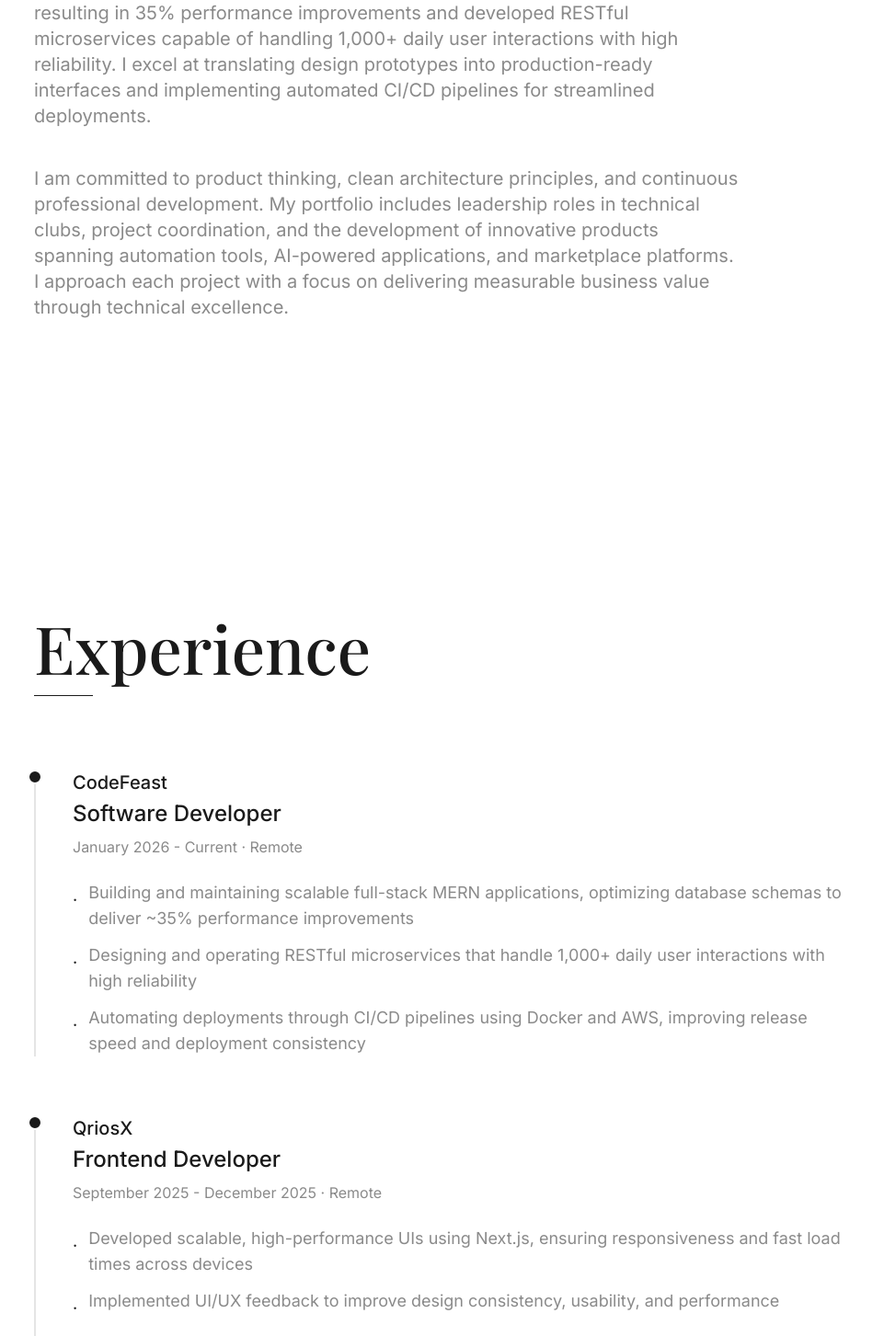
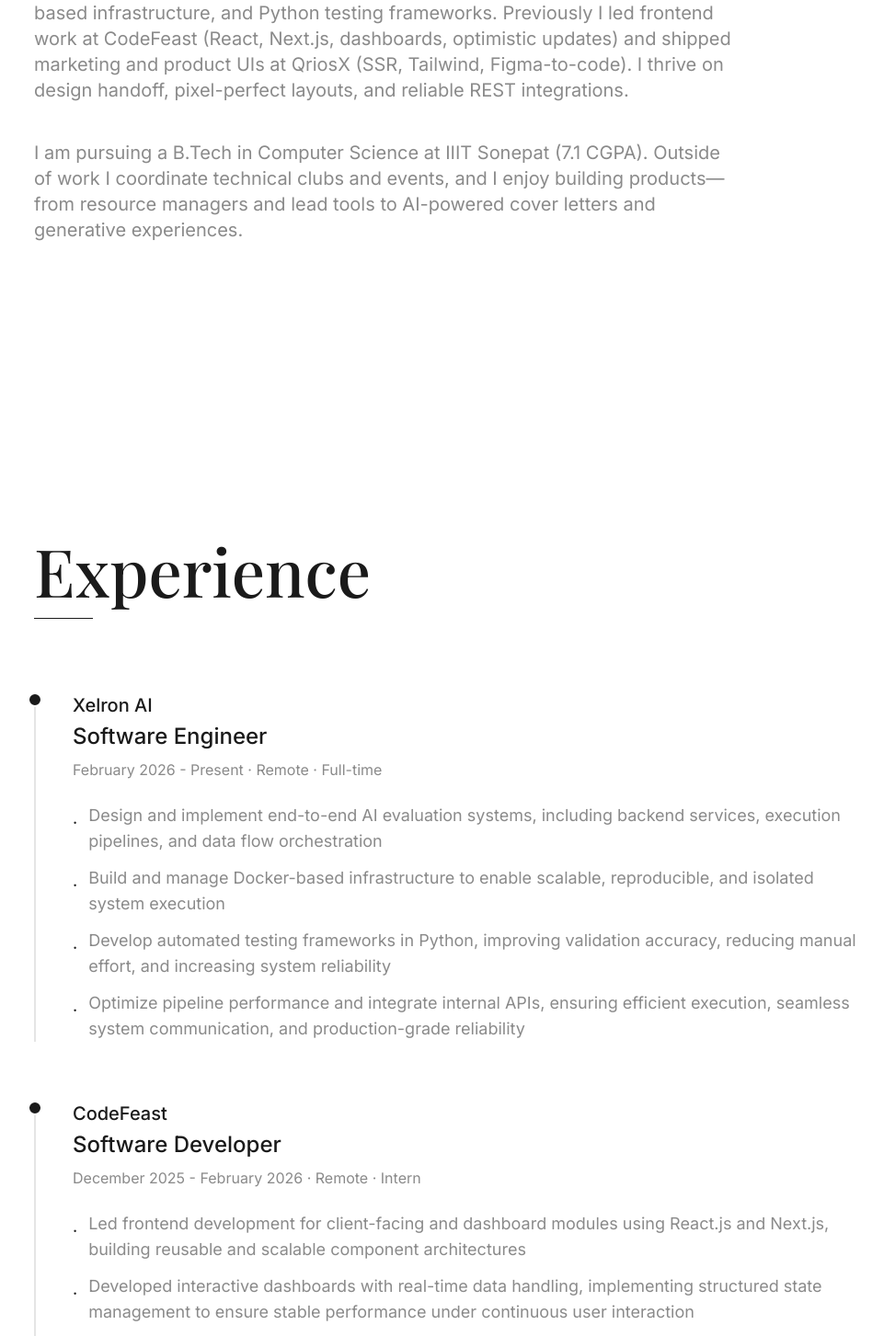
Before and after one commit to Rohitchand-01/portfolio, a React (Vite) app: page / in a window 1280 px wide. Shown: the part 1337-2790 px from the top of the page at 92% size, without its empty margins (27-988 px from the left). Built offline with nearby package versions, Linux system fonts and the light colour scheme.

Commit message:
updated experience section

```diff
--- a/index.html
+++ b/index.html
@@ -4,24 +4,24 @@
         <meta charset="UTF-8" />
         <meta name="viewport" content="width=device-width, initial-scale=1.0" />
 
-        <title>Rohit Chand - Software Developer | Software Engineer Portfolio</title>
-        <meta name="description" content="Rohit Chand is a full-stack developer and software engineer specializing in MERN stack, React, Next.js, Node.js, and modern web technologies. Currently working at CodeFeast, building scalable applications with 50+ projects completed." />
-        <meta name="keywords" content="Rohit Chand, Full-Stack Developer, Software Engineer, React Developer, Next.js Developer, MERN Stack, Node.js, Web Developer, Frontend Developer, Backend Developer, Portfolio, IIIT Sonepat, CodeFeast, Software Developer India" />
+        <title>Rohit Chand - Software Engineer | Portfolio</title>
+        <meta name="description" content="Rohit Chand is a Software Engineer in Delhi, India. Building scalable web apps with React, Next.js, Node.js, and modern databases. Experience at Xelron AI, CodeFeast, and QriosX." />
+        <meta name="keywords" content="Rohit Chand, Software Engineer, Full-Stack Developer, React, Next.js, Node.js, Xelron AI, Delhi, IIIT Sonepat, Portfolio" />
         <meta name="author" content="Rohit Chand" />
         <meta name="robots" content="index, follow, max-image-preview:large, max-snippet:-1, max-video-preview:-1" />
         <link rel="canonical" href="https://rohitchand.dev" />
         <link rel="sitemap" type="application/xml" href="/sitemap.xml" />
 
         <meta property="og:type" content="website" />
-        <meta property="og:title" content="Rohit Chand - Full-Stack Developer | Software Engineer Portfolio" />
-        <meta property="og:description" content="Full-stack developer specializing in MERN stack, React, Next.js, and modern web technologies. Building scalable applications with 50+ projects completed." />
+        <meta property="og:title" content="Rohit Chand - Software Engineer | Portfolio" />
+        <meta property="og:description" content="Software Engineer building scalable web applications with React, Next.js, Node.js, and modern databases." />
         <meta property="og:url" content="https://rohitchand.dev" />
         <meta property="og:site_name" content="Rohit Chand Portfolio" />
         <meta property="og:locale" content="en_US" />
 
         <meta name="twitter:card" content="summary_large_image" />
-        <meta name="twitter:title" content="Rohit Chand - Full-Stack Developer Portfolio" />
-        <meta name="twitter:description" content="Full-stack developer specializing in MERN stack, React, Next.js, and modern web technologies." />
+        <meta name="twitter:title" content="Rohit Chand - Software Engineer" />
+        <meta name="twitter:description" content="Software Engineer · React, Next.js, Node.js · Delhi, India" />
 
         <meta name="theme-color" content="#fafafa" />
         <meta name="msapplication-TileColor" content="#1a1a1a" />
--- a/src/components/AboutMe.jsx
+++ b/src/components/AboutMe.jsx
@@ -20,19 +20,19 @@ const AboutMe = () => {
                 <div className="max-w-3xl space-y-6 md:space-y-8 lg:space-y-10 px-5 md:px-0">
                     <Div>
                         <p className="text-base md:text-lg lg:text-xl text-gray leading-relaxed">
-                            I am Rohit Chand, a Software Developer specializing in full-stack development with a focus on building scalable, high-performance applications. Currently serving as a Software Developer at CodeFeast, I combine technical expertise with practical industry experience to deliver robust solutions.
+                            I am Rohit Chand, a Software Engineer based in Delhi, India. I build scalable web applications and backend systems using React.js, Next.js, Node.js, and modern databases—strong in modular architectures, performance tuning, and real-time data workflows. I work across the stack on API design, system integration, and production-ready features in fast-paced environments.
                         </p>
                     </Div>
 
                     <Div>
                         <p className="text-base md:text-lg lg:text-xl text-gray leading-relaxed">
-                            My expertise encompasses the MERN stack, microservices architecture, and performance optimization. I have successfully optimized database schemas resulting in 35% performance improvements and developed RESTful microservices capable of handling 1,000+ daily user interactions with high reliability. I excel at translating design prototypes into production-ready interfaces and implementing automated CI/CD pipelines for streamlined deployments.
+                            Currently at Xelron AI, I design and implement AI evaluation systems, Docker-based infrastructure, and Python testing frameworks. Previously I led frontend work at CodeFeast (React, Next.js, dashboards, optimistic updates) and shipped marketing and product UIs at QriosX (SSR, Tailwind, Figma-to-code). I thrive on design handoff, pixel-perfect layouts, and reliable REST integrations.
                         </p>
                     </Div>
 
                     <Div>
                         <p className="text-base md:text-lg lg:text-xl text-gray leading-relaxed">
-                            I am committed to product thinking, clean architecture principles, and continuous professional development. My portfolio includes leadership roles in technical clubs, project coordination, and the development of innovative products spanning automation tools, AI-powered applications, and marketplace platforms. I approach each project with a focus on delivering measurable business value through technical excellence.
+                            I am pursuing a B.Tech in Computer Science at IIIT Sonepat (7.1 CGPA). Outside of work I coordinate technical clubs and events, and I enjoy building products—from resource managers and lead tools to AI-powered cover letters and generative experiences.
                         </p>
                     </Div>
                 </div>
--- a/src/components/SEO.jsx
+++ b/src/components/SEO.jsx
@@ -7,7 +7,7 @@ const SEO = () => {
       "@context": "https://schema.org",
       "@type": "Person",
       "name": "Rohit Chand",
-      "jobTitle": "Full-Stack Developer",
+      "jobTitle": "Software Engineer",
       "url": "https://rohitchand.dev",
       "email": "rohitchand.work@gmail.com",
       "telephone": "+91-9958896911",
@@ -41,13 +41,13 @@ const SEO = () => {
       ],
       "worksFor": {
         "@type": "Organization",
-        "name": "CodeFeast"
+        "name": "Xelron AI"
       },
       "sameAs": [
-        "https://github.com/rohitchand",
-        "https://linkedin.com/in/rohitchand"
+        "https://github.com/Rohitchand-01",
+        "https://www.linkedin.com/in/rohitchand01/"
       ],
-      "description": "Full-stack developer specializing in MERN stack, React, Next.js, and modern web technologies. Building scalable applications with 50+ projects completed."
+      "description": "Software Engineer building scalable web applications and backend systems with React.js, Next.js, Node.js, and modern databases. Experience in AI evaluation systems, dashboards, and production-ready features."
     };
 
     const portfolioData = {
@@ -74,7 +74,7 @@ const SEO = () => {
         "@type": "Person",
         "name": "Rohit Chand"
       },
-      "description": "Full-stack developer portfolio showcasing projects, skills, and experience"
+      "description": "Software engineer portfolio showcasing projects, skills, and experience"
     };
 
     const projectItems = projects.map(project => ({
--- a/src/components/Skills.jsx
+++ b/src/components/Skills.jsx
@@ -51,7 +51,7 @@ const Skills = () => {
             <div className="w-16 h-px bg-black"></div>
           </Div>
 
-          <div className='grid grid-cols-1 md:grid-cols-2 lg:grid-cols-3 gap-x-6 md:gap-x-8 lg:gap-x-12 xl:gap-x-16 gap-y-8 md:gap-y-12 lg:gap-y-16 px-5 md:px-0'>
+          <div className='grid grid-cols-1 md:grid-cols-2 gap-x-6 md:gap-x-8 lg:gap-x-12 xl:gap-x-16 gap-y-8 md:gap-y-12 lg:gap-y-16 px-5 md:px-0'>
             {skillCategories.map((category, index) => (
               <Div key={index} className="space-y-4 md:space-y-5">
                 <h4 className="text-sm md:text-base lg:text-lg font-medium text-black tracking-tight">
--- a/src/data.js
+++ b/src/data.js
@@ -30,7 +30,7 @@ export const projects = [
     image: p1,
     tags: ["fullstack", "website"],
     link: "https://linksaver.in",
-    description: "A bookmarking and link organization platform designed to help users efficiently save, categorize, and search links and resources. Supports nested collections, tag-based search, multi-profile organization with drag and drop features & Google OAuth 2 authentication.",
+    description: "A high-performance resource manager with nested folders, drag-and-drop organization, treemap visualization, notes, and Chrome extension support—built with React and Go, plus OAuth and multi-profile workflows.",
     tech: ["Bun", "React", "Redux", "PostgreSQL", "GoLang", "Docker", "JWT"]
   },
   {
@@ -38,7 +38,7 @@ export const projects = [
     image: p2,
     tags: ["fullstack", "website"],
     link: "https://cognize.live/",
-    description: "A CRM application for freelancers with lead management, centralized storage, scraper-integrated APIs (<200ms latency), and a drag-and-drop UI for streamlined workflow management.",
+    description: "A lightweight lead-management tool with auto-summaries and lifecycle tagging to streamline sales processes, plus scraper-integrated APIs and a drag-and-drop UI.",
     tech: ["Bun.js", "TypeScript", "Next.js", "Zustand", "GoLang", "PostgreSQL", "AWS"]
   },
   {
@@ -54,7 +54,7 @@ export const projects = [
     image: p4,
     tags: ["ai", "fullstack", "website"],
     link: "https://customcv.vercel.app/",
-    description: "An AI-powered tool to create personalized cover letters tailored to each job application. Built with scalable class-based architecture.",
+    description: "An AI-powered web app that generates personalized, job-specific cover letters from user profiles and job descriptions—built with scalable class-based architecture.",
     tech: ["TypeScript", "MongoDB", "Node.js", "Express", "Flask", "AWS", "Framer"]
   },
   {
@@ -101,50 +101,62 @@ export const achievements = [
 export const experiences = [
   {
     id: 1,
-    company: "CodeFeast",
-    role: "Software Developer",
-    period: "January 2026 - Current",
-    location: "Remote",
+    company: "Xelron AI",
+    role: "Software Engineer",
+    period: "February 2026 - Present",
+    location: "Remote · Full-time",
     achievements: [
-      "Building and maintaining scalable full-stack MERN applications, optimizing database schemas to deliver ~35% performance improvements",
-      "Designing and operating RESTful microservices that handle 1,000+ daily user interactions with high reliability",
-      "Automating deployments through CI/CD pipelines using Docker and AWS, improving release speed and deployment consistency"
+      "Design and implement end-to-end AI evaluation systems, including backend services, execution pipelines, and data flow orchestration",
+      "Build and manage Docker-based infrastructure to enable scalable, reproducible, and isolated system execution",
+      "Develop automated testing frameworks in Python, improving validation accuracy, reducing manual effort, and increasing system reliability",
+      "Optimize pipeline performance and integrate internal APIs, ensuring efficient execution, seamless system communication, and production-grade reliability"
     ]
   },
   {
     id: 2,
+    company: "CodeFeast",
+    role: "Software Developer",
+    period: "December 2025 - February 2026",
+    location: "Remote · Intern",
+    achievements: [
+      "Led frontend development for client-facing and dashboard modules using React.js and Next.js, building reusable and scalable component architectures",
+      "Developed interactive dashboards with real-time data handling, implementing structured state management to ensure stable performance under continuous user interaction",
+      "Optimized rendering performance through memoization, component splitting, and efficient state updates, improving UI responsiveness across core workflows",
+      "Integrated REST APIs with proper error handling, loading states, and optimistic updates to enhance user experience",
+      "Collaborated with backend and design teams to ensure API alignment, UI consistency, and maintainable frontend architecture across projects"
+    ]
+  },
+  {
+    id: 3,
     company: "QriosX",
     role: "Frontend Developer",
-    period: "September 2025 - December 2025",
-    location: "Remote",
+    period: "September 2025 - November 2025",
+    location: "Remote · Intern",
     achievements: [
-      "Developed scalable, high-performance UIs using Next.js, ensuring responsiveness and fast load times across devices",
-      "Implemented UI/UX feedback to improve design consistency, usability, and performance",
-      "Collaborated with design team to translate Figma prototypes into pixel-perfect, functional interfaces"
+      "Developed the marketing landing page using Next.js, leveraging SSR and optimized routing for improved SEO and faster initial load performance",
+      "Built and maintained the core product dashboard using React.js, implementing reusable components and modular architecture for scalability",
+      "Converted Figma designs into pixel-perfect, fully responsive interfaces using Tailwind CSS with strict attention to spacing, typography, and layout consistency",
+      "Integrated REST APIs with proper loading states, error handling, and efficient state management to ensure smooth user interaction across the application"
     ]
   }
 ];
 
 export const skillCategories = [
   {
-    category: "Programming & Development",
-    skills: ["JavaScript", "TypeScript", "Python", "C", "C++"]
+    category: "Software Development",
+    skills: ["React.js", "Next.js", "JavaScript (ES6+)", "TypeScript", "Node.js", "Express.js", "REST APIs", "MongoDB", "PostgreSQL", "MySQL", "Prisma", "Zustand", "Redux", "Tailwind CSS", "SCSS", "Optimistic UI Rendering", "Data Structures & Algorithms"]
   },
   {
-    category: "Frontend",
-    skills: ["React.js", "Next.js", "Redux", "Vite", "TailwindCSS", "Zustand", "SCSS", "Optimistic Rendering"]
+    category: "Design-to-Code",
+    skills: ["Figma (Design Handoff)", "Responsive Design", "Component-Based Architecture", "UI/UX Implementation", "Performance Optimization", "Pixel-Perfect Layouts"]
   },
   {
-    category: "Backend & Databases",
-    skills: ["Node.js", "Express.js", "REST API", "MongoDB", "PostgreSQL", "MySQL", "SQL", "Prisma"]
+    category: "Dev Tools & Deployment",
+    skills: ["Git", "GitHub", "Docker", "Vercel", "Netlify", "Postman", "AWS (EC2, EBS)"]
   },
   {
-    category: "Dev Tools & Platforms",
-    skills: ["Git", "GitHub", "Vercel", "Netlify", "Postman"]
-  },
-  {
-    category: "DevOps & Cloud",
-    skills: ["Docker", "AWS", "CI/CD"]
+    category: "Additional",
+    skills: ["Microservices (REST-based)", "API Integration", "Agile Development", "Clean Code", "Performance Optimization"]
   }
 ];
 
```
Also changed, not shown: src/components/HeroBanner.jsx (+5 -5 lines), 2 other files (tests, documents, lock files or other folders).
